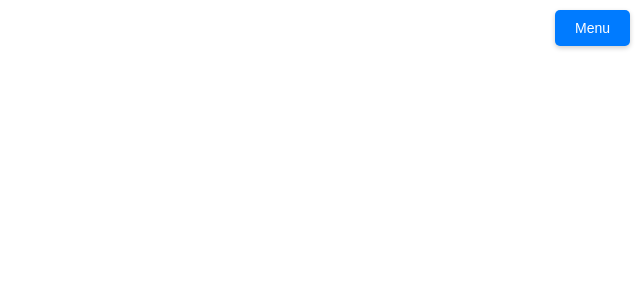
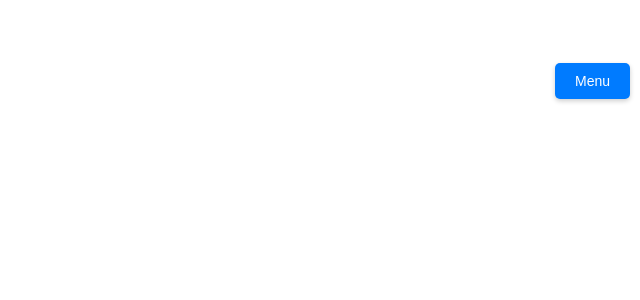
Before and after one commit to maxrihm/MiroLinkOpenerAngular, an Angular app: page / in a window 1280 px wide. Shown: the top 300 px of the page, without its empty margins (640-1280 px from the left). Built offline with nearby package versions, Linux system fonts and the light colour scheme.

Commit message:
Update .filesignore and adjust menu component positioning for improved layout

```diff
--- a/src/app/menu/menu.component.css
+++ b/src/app/menu/menu.component.css
@@ -1,6 +1,6 @@
 #mainButton {
   position: fixed;
-  top: 10px;
+  top: 63px;
   right: 10px;
   z-index: 1000;
   padding: 10px 20px;
@@ -16,7 +16,7 @@
 
 #dropdownMenu {
   position: fixed;
-  top: 50px;
+  top: 103px;
   right: 10px;
   z-index: 1001;
   background-color: #fff;
```
Also changed, not shown: 1 other file (tests, documents, lock files or other folders).
